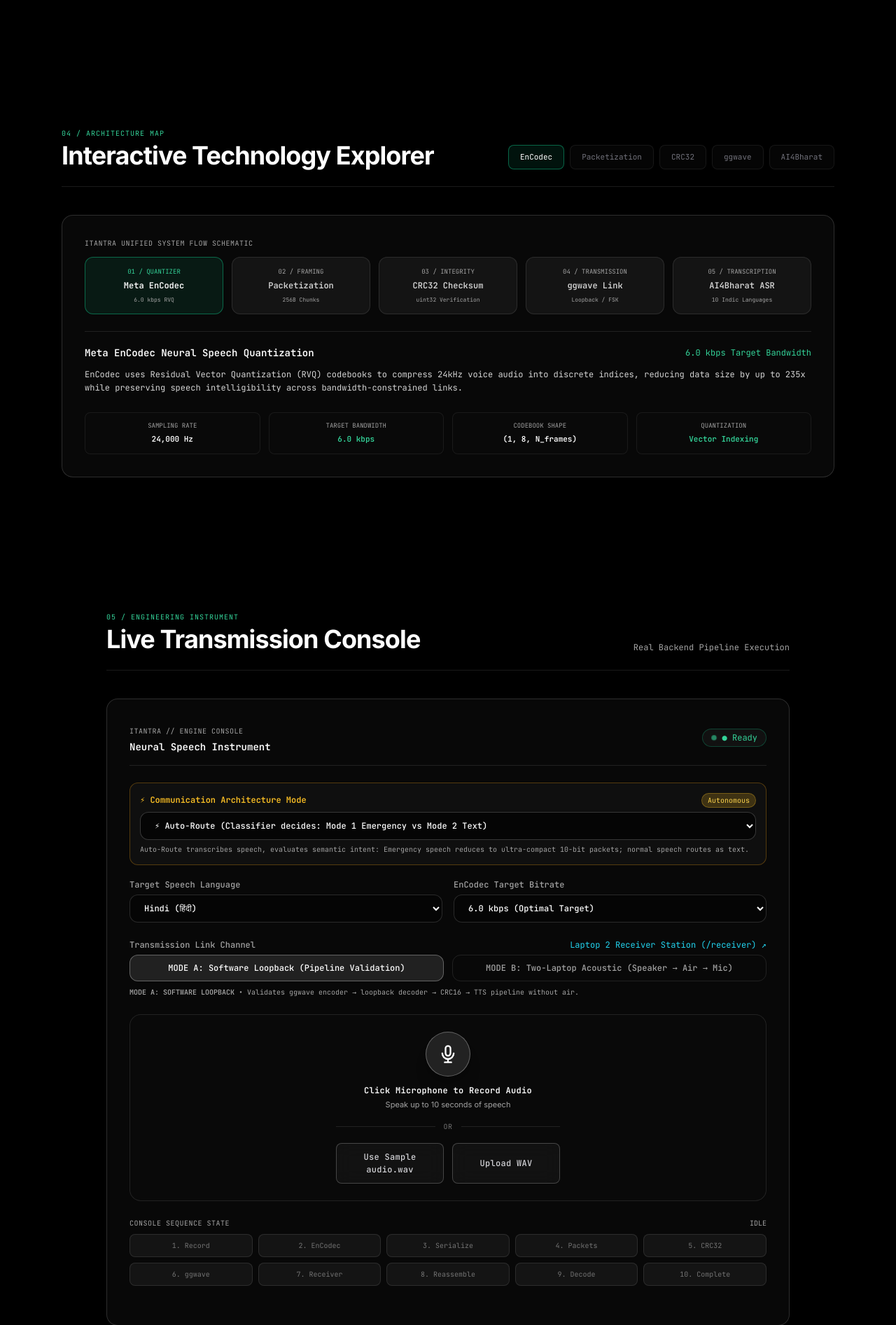
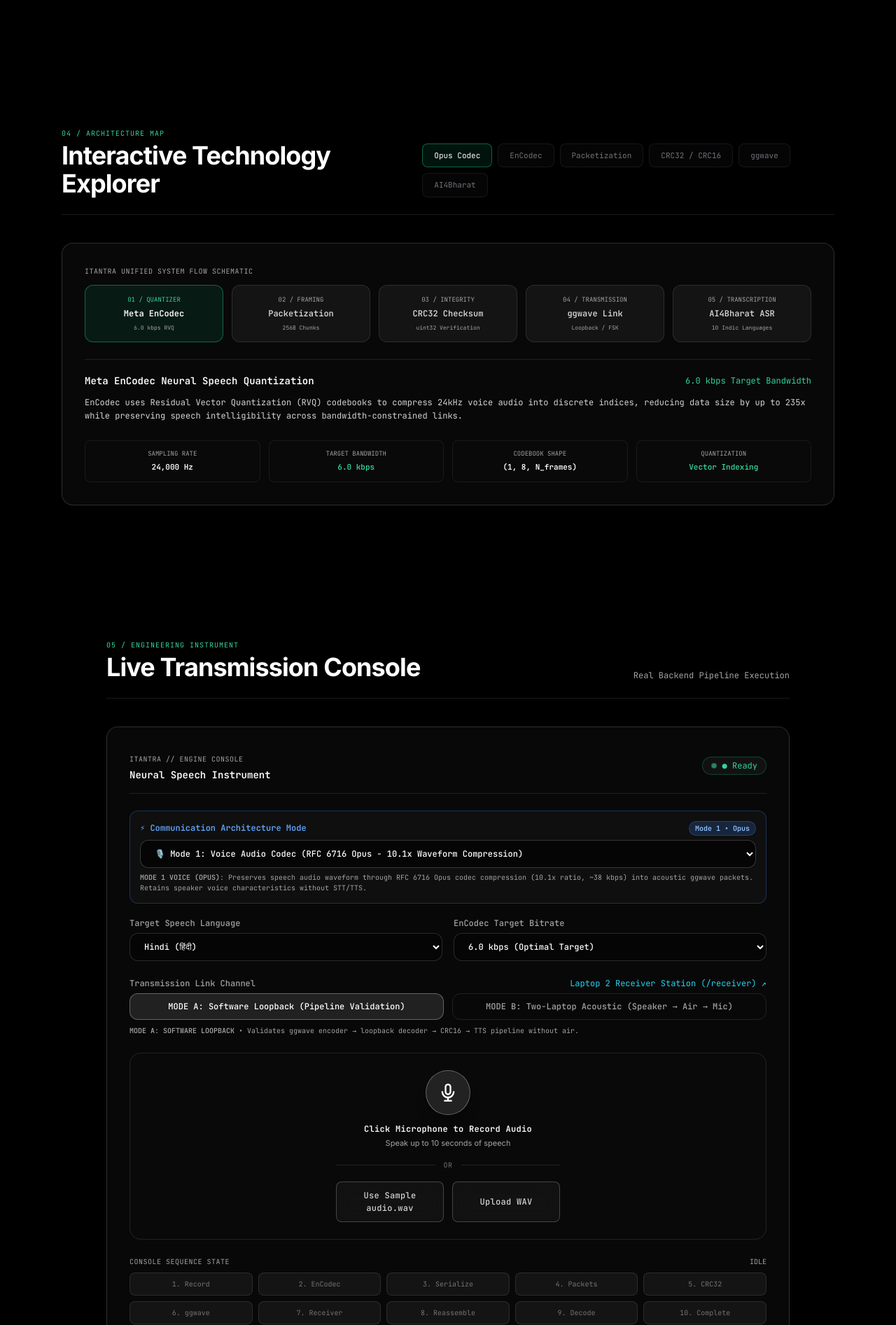
Before and after one commit to Musa2609/iTantra-, a Flask app: page / in a window 1280 px wide. Shown: the part 3880-5773 px from the top of the page at 70% size. Run offline with Flask 3, Linux system fonts and the light colour scheme; some libraries are stand-ins or nearby versions; some web fonts are replaced.

Commit message:
feat(ui): add Opus voice codec mode, telemetry, and metrics to UI while preserving existing design and 3D wave

```diff
--- a/templates/index.html
+++ b/templates/index.html
@@ -133,8 +133,7 @@
         <!-- Telemetry Badge -->
         <div class="hero-stagger-1 inline-flex items-center space-x-2 px-3.5 py-1 rounded-full pill-badge mb-8">
           <span class="w-2 h-2 rounded-full bg-emerald-400 animate-signal-pulse"></span>
-          <span class="text-[11px] font-mono text-neutral-300 tracking-wider uppercase">RESILIENT NEURAL VOICE
-            PIPELINE</span>
+          <span class="text-[11px] font-mono text-neutral-300 tracking-wider uppercase">DUAL-MODE: OPUS VOICE & 10-BIT SEMANTIC MESH</span>
         </div>
 
         <!-- Icon Headline -->
@@ -571,10 +570,12 @@
 
         <!-- Component Tab Buttons -->
         <div class="flex flex-wrap gap-2">
+          <button onclick="selectArchTab('opus')" id="arch-tab-opus"
+            class="arch-tab-btn arch-tab-active">Opus Codec</button>
           <button onclick="selectArchTab('encodec')" id="arch-tab-encodec"
-            class="arch-tab-btn arch-tab-active">EnCodec</button>
+            class="arch-tab-btn">EnCodec</button>
           <button onclick="selectArchTab('packet')" id="arch-tab-packet" class="arch-tab-btn">Packetization</button>
-          <button onclick="selectArchTab('crc')" id="arch-tab-crc" class="arch-tab-btn">CRC32</button>
+          <button onclick="selectArchTab('crc')" id="arch-tab-crc" class="arch-tab-btn">CRC32 / CRC16</button>
           <button onclick="selectArchTab('ggwave')" id="arch-tab-ggwave" class="arch-tab-btn">ggwave</button>
           <button onclick="selectArchTab('asr')" id="arch-tab-asr" class="arch-tab-btn">AI4Bharat</button>
         </div>
@@ -687,24 +688,25 @@
         </div>
 
         <!-- Communication Architecture Mode Selector -->
-        <div class="mb-5 bg-white/[0.03] border border-amber-500/30 rounded-xl p-3.5">
+        <div class="mb-5 bg-white/[0.03] border border-blue-500/30 rounded-xl p-3.5">
           <div class="flex items-center justify-between mb-1.5">
-            <label for="select-comm-mode" class="text-xs text-amber-400 font-semibold block font-mono">
+            <label for="select-comm-mode" class="text-xs text-blue-400 font-semibold block font-mono">
               ⚡ Communication Architecture Mode
             </label>
-            <span id="comm-mode-badge" class="text-[10px] font-mono px-2 py-0.5 rounded-full bg-amber-400/20 text-amber-300 border border-amber-400/30">
-              Autonomous
+            <span id="comm-mode-badge" class="text-[10px] font-mono px-2 py-0.5 rounded-full bg-blue-500/20 text-blue-300 border border-blue-500/30 font-bold">
+              Mode 1 • Opus
             </span>
           </div>
           <select id="select-comm-mode" onchange="onCommModeChange(this.value)"
-            class="w-full bg-[#050505] border border-white/20 rounded-xl px-4 py-2.5 text-xs font-mono font-medium text-white focus:outline-none focus:border-amber-400">
-            <option value="auto" selected>⚡ Auto-Route (Classifier decides: Mode 1 Emergency vs Mode 2 Text)</option>
-            <option value="mode_1_semantic">🚨 Mode 1: Semantic Communication (10-Bit Bit-Packed SOS)</option>
+            class="w-full bg-[#050505] border border-white/20 rounded-xl px-4 py-2.5 text-xs font-mono font-medium text-white focus:outline-none focus:border-blue-400">
+            <option value="mode_1_voice" selected>🎙️ Mode 1: Voice Audio Codec (RFC 6716 Opus - 10.1x Waveform Compression)</option>
+            <option value="mode_2_semantic">🚨 Mode 2: Semantic Communication (10-Bit Bit-Packed SOS)</option>
+            <option value="auto">⚡ Auto-Route (Autonomous Semantic Emergency vs Text)</option>
             <option value="mode_2_text">💬 Mode 2: Free Text Communication (UTF-8 Speech Packet)</option>
             <option value="encodec_voice">🎙️ Mode 3: EnCodec Neural Voice (24kHz Codebook Loopback)</option>
           </select>
           <p id="comm-mode-desc" class="text-[10px] font-mono text-neutral-400 mt-1.5">
-            Auto-Route transcribes speech, evaluates semantic intent: Emergency speech reduces to ultra-compact 10-bit packets; normal speech routes as text.
+            <strong>MODE 1 VOICE (OPUS)</strong>: Preserves speech audio waveform through RFC 6716 Opus codec compression (10.1x ratio, ~38 kbps) into acoustic ggwave packets. Retains speaker voice characteristics without STT/TTS.
           </p>
         </div>
 
@@ -1604,7 +1606,7 @@
     // INTERACTIVE ARCHITECTURE EXPLORER TABS
     // -------------------------------------------------------------
     function selectArchTab(tabKey) {
-      const keys = ['encodec', 'packet', 'crc', 'ggwave', 'asr'];
+      const keys = ['opus', 'encodec', 'packet', 'crc', 'ggwave', 'asr'];
       keys.forEach(k => {
         const btn = document.getElementById(`arch-tab-${k}`);
         if (btn) {
@@ -1618,7 +1620,17 @@
       const body = document.getElementById('arch-card-body');
       const specs = document.getElementById('arch-card-specs');
 
-      if (tabKey === 'encodec') {
+      if (tabKey === 'opus') {
+        title.innerText = 'RFC 6716 Opus Low-Bandwidth Audio Codec';
+        tag.innerText = 'Mode 1 Voice • 10.1x Waveform Compression';
+        body.innerText = 'Compresses 24kHz raw PCM speech waveforms directly into RFC 6716 compliant Opus packets (~38 kbps). Retains natural speaker voice pitch, timbre, and identity across constrained acoustic channels without STT or TTS hallucination risks.';
+        specs.innerHTML = `
+          <div class="tech-panel rounded-lg p-3"><span class="text-neutral-400 block text-[9px]">SAMPLING RATE</span><span class="text-white font-bold block mt-1">24,000 Hz</span></div>
+          <div class="tech-panel rounded-lg p-3"><span class="text-neutral-400 block text-[9px]">COMPRESSION</span><span class="text-emerald-400 font-bold block mt-1">10.17x Ratio</span></div>
+          <div class="tech-panel rounded-lg p-3"><span class="text-neutral-400 block text-[9px]">MEASURED BITRATE</span><span class="text-white font-bold block mt-1">~37.8 kbps</span></div>
+          <div class="tech-panel rounded-lg p-3"><span class="text-neutral-400 block text-[9px]">PACKET TYPE</span><span class="text-cyan-400 font-bold block mt-1">VOICE_OPUS</span></div>
+        `;
+      } else if (tabKey === 'encodec') {
         title.innerText = 'Meta EnCodec Neural Speech Quantization';
         tag.innerText = '6.0 kbps Target Bandwidth';
         body.innerText = 'EnCodec uses Residual Vector Quantization (RVQ) codebooks to compress 24kHz voice audio into discrete indices, reducing data size while preserving speech intelligibility across bandwidth-constrained links.';
@@ -2066,22 +2078,26 @@
     function onCommModeChange(modeVal) {
       const badge = document.getElementById('comm-mode-badge');
       const desc = document.getElementById('comm-mode-desc');
-      if (modeVal === 'auto') {
+      if (modeVal === 'mode_1_voice' || modeVal === 'voice' || modeVal === 'opus') {
+        badge.innerText = 'Mode 1 • Opus';
+        badge.className = 'text-[10px] font-mono px-2 py-0.5 rounded-full bg-blue-500/20 text-blue-300 border border-blue-500/30 font-bold';
+        desc.innerHTML = '<strong>MODE 1 VOICE (OPUS)</strong>: Preserves speech audio waveform through RFC 6716 Opus codec compression (10.1x ratio, ~38 kbps) into acoustic ggwave packets. Retains speaker voice characteristics without STT/TTS.';
+      } else if (modeVal === 'auto') {
         badge.innerText = 'Autonomous';
         badge.className = 'text-[10px] font-mono px-2 py-0.5 rounded-full bg-amber-400/20 text-amber-300 border border-amber-400/30';
-        desc.innerText = 'Auto-Route transcribes speech, evaluates semantic intent: Emergency speech reduces to ultra-compact 10-bit packets; normal speech routes as text.';
-      } else if (modeVal === 'mode_1_semantic') {
-        badge.innerText = 'Mode 1';
+        desc.innerHTML = '<strong>AUTO-ROUTE SEMANTIC</strong>: Evaluates semantic intent: Emergency speech reduces to ultra-compact 10-bit packets; normal speech routes as text.';
+      } else if (modeVal === 'mode_2_semantic' || modeVal === 'mode_1_semantic') {
+        badge.innerText = 'Mode 2';
         badge.className = 'text-[10px] font-mono px-2 py-0.5 rounded-full bg-red-500/20 text-red-300 border border-red-500/30';
-        desc.innerText = 'Mode 1: Semantic Compression. Forces intent classification and reduces speech to 10-bit payload + receiver template synthesis.';
+        desc.innerHTML = '<strong>MODE 2 SEMANTIC</strong>: AI4Bharat ASR &rarr; Intent Classification &rarr; 10-bit payload frame. Synthesizes Hindi emergency template at receiver.';
       } else if (modeVal === 'mode_2_text') {
-        badge.innerText = 'Mode 2';
+        badge.innerText = 'Mode 2 Text';
         badge.className = 'text-[10px] font-mono px-2 py-0.5 rounded-full bg-cyan-500/20 text-cyan-300 border border-cyan-500/30';
-        desc.innerText = 'Mode 2: Free Text Communication. Transmits ASR transcript as UTF-8 packet with CRC16 and speech synthesis.';
+        desc.innerHTML = '<strong>MODE 2 FREE TEXT</strong>: Transmits ASR transcript as UTF-8 packet with CRC16 and speech synthesis.';
       } else {
         badge.innerText = 'Mode 3';
         badge.className = 'text-[10px] font-mono px-2 py-0.5 rounded-full bg-emerald-500/20 text-emerald-300 border border-emerald-500/30';
-        desc.innerText = 'Mode 3: EnCodec Neural Voice. 24kHz RVQ neural compression into 256-byte chunks with CRC32 verification.';
+        desc.innerHTML = '<strong>MODE 3 ENCODEC</strong>: 24kHz RVQ neural compression into 256-byte chunks with CRC32 verification.';
       }
     }
 
@@ -2574,7 +2590,37 @@
       const labelMeaning = document.getElementById('res-label-meaning');
       const rxText = document.getElementById('res-receiver-text');
 
-      if (commMode.includes("MODE 1")) {
+      if (commMode.includes("VOICE") || commMode.includes("OPUS")) {
+        if (isAcoustic) {
+          heading.innerText = "Laptop 1 Sender: GGWAVE Acoustic Voice Tones Generated";
+          heading.className = "text-[10px] text-cyan-400 font-bold uppercase tracking-wider";
+          labelMeaning.textContent = "Acoustic Transmission Status:";
+          labelMeaning.setAttribute("aria-hidden", "true");
+          rxText.textContent = "ggwave acoustic data tones generated from Opus frames. Playing through Laptop 1 speaker. Laptop 2 (/receiver) captures sound and reconstructs speech.";
+          rxText.setAttribute("aria-label", "Transmission Status");
+          rxText.className = "text-sm font-semibold text-cyan-200 leading-snug";
+        } else {
+          heading.innerText = "Reconstructed Voice Output (Mode 1 Voice — Opus Audio Codec)";
+          heading.className = "text-[10px] text-blue-400 font-bold uppercase tracking-wider";
+          labelMeaning.textContent = "Reconstructed Voice Audio:";
+          labelMeaning.setAttribute("aria-hidden", "true");
+          rxText.textContent = `Reconstructed Speech Waveform (24,000 Hz PCM) — Speaker Voice Characteristics Preserved (RFC 6716 Opus)`;
+          rxText.setAttribute("aria-label", "Reconstructed Voice");
+          rxText.className = "text-sm font-semibold text-blue-200 leading-snug";
+        }
+
+        // Mode 1 Opus Metrics
+        const bitrateVal = data.sender?.measured_bitrate_kbps || data.measured_bitrate_kbps || "37.8";
+        document.getElementById('m-bitrate').innerText = `${bitrateVal} kbps`;
+        document.getElementById('m-bitrate-label').innerText = "Opus Bitrate";
+        document.getElementById('m-packets').innerText = `${data.packets_sent || data.sender?.packet_bytes || 244} Pkts`;
+        document.getElementById('m-packets-label').innerText = "Framing (VOICE_OPUS)";
+        document.getElementById('m-ratio').innerText = data.compression_ratio || data.sender?.compression_ratio || "10.17x";
+        document.getElementById('m-ratio-label').innerText = "Compression Ratio";
+        document.getElementById('m-crc').innerText = "PASS";
+        document.getElementById('m-crc-label').innerText = "CRC Integrity";
+
+      } else if (commMode.includes("SEMANTIC") || commMode.includes("MODE 1")) {
         if (isAcoustic) {
           heading.innerText = "Laptop 1 Sender: GGWAVE Acoustic Tones Generated";
           heading.className = "text-[10px] text-cyan-400 font-bold uppercase tracking-wider";
@@ -2584,7 +2630,7 @@
           rxText.setAttribute("aria-label", "Transmission Status");
           rxText.className = "text-sm font-semibold text-cyan-200 leading-snug";
         } else {
-          heading.innerText = "Receiver Reconstructed Meaning (Mode 1 Semantic SOS)";
+          heading.innerText = "Receiver Reconstructed Meaning (Mode 2 Semantic SOS)";
           heading.className = "text-[10px] text-amber-400 font-bold uppercase tracking-wider";
           labelMeaning.textContent = receiverMeaningLabel;
           labelMeaning.setAttribute("aria-hidden", "true");
@@ -2595,7 +2641,7 @@
           logAndVerifyTTSInput(receiverMeaningText);
         }
 
-        // Mode 1 Honest Metrics
+        // Mode 2 Semantic Honest Metrics
         document.getElementById('m-bitrate').innerText = "10 bits";
         document.getElementById('m-bitrate-label').innerText = "Semantic Payload";
         document.getElementById('m-packets').innerText = "1 / 1";
```
